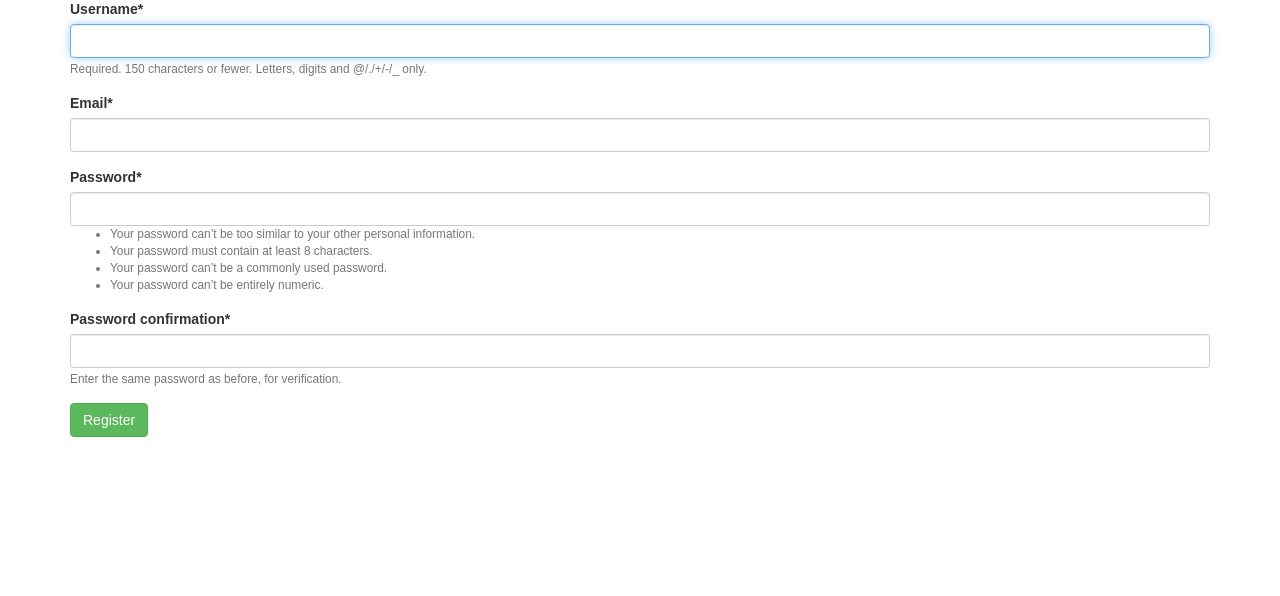
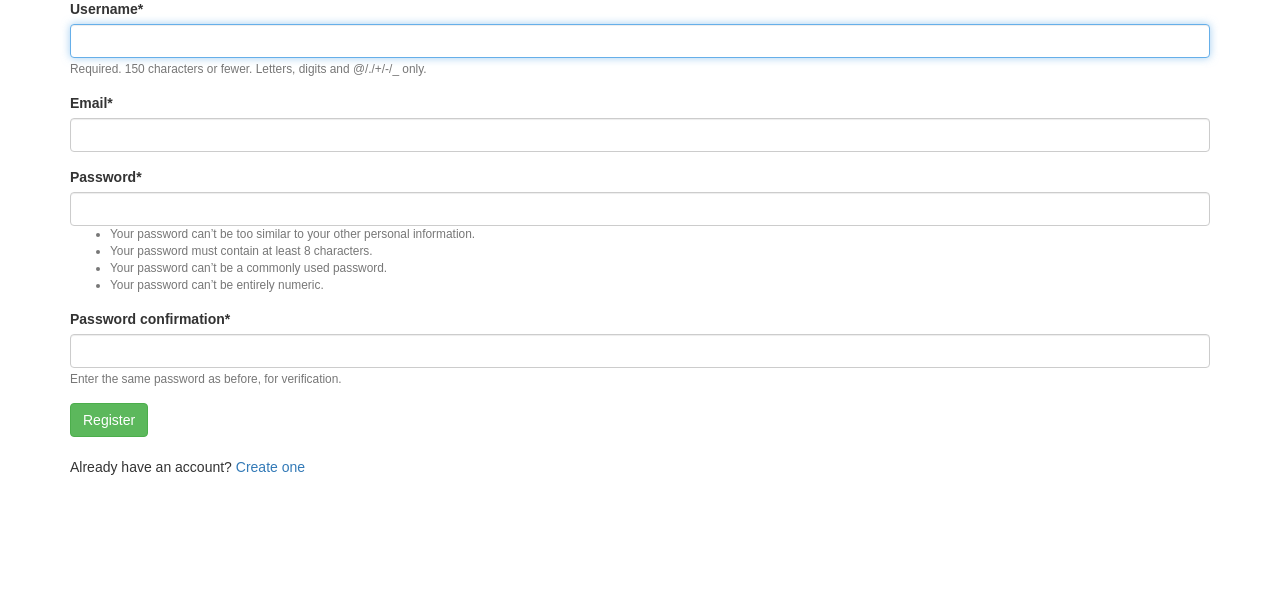
Before and after one commit to ArjunS07/greenqode, a Django app: page /register/ in a window 1280 px wide. Shown: the part 71-667 px from the top of the page. Run offline with Django 4.2, Linux system fonts and the light colour scheme; some libraries are stand-ins or nearby versions.

Commit message:
Update signup.html

```diff
--- a/users/templates/users/signup.html
+++ b/users/templates/users/signup.html
@@ -23,6 +23,10 @@
       {% csrf_token %}
       {{ form|crispy }}
       <button type="submit" class = "btn btn-success"> Register </button>
+      <br/>
+      <br/>
+      <span> Already have an account? </span>
+      <a href = "/login"> Create one <a/>
 
   </form>
     </div>
```
